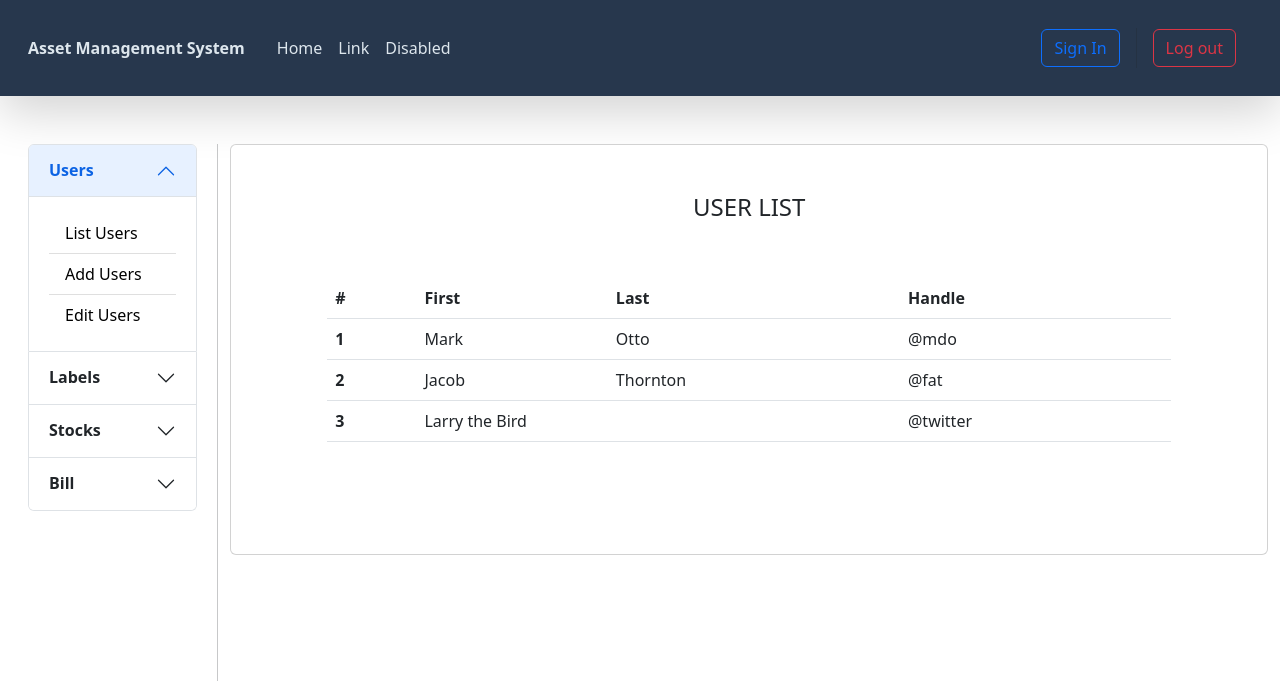
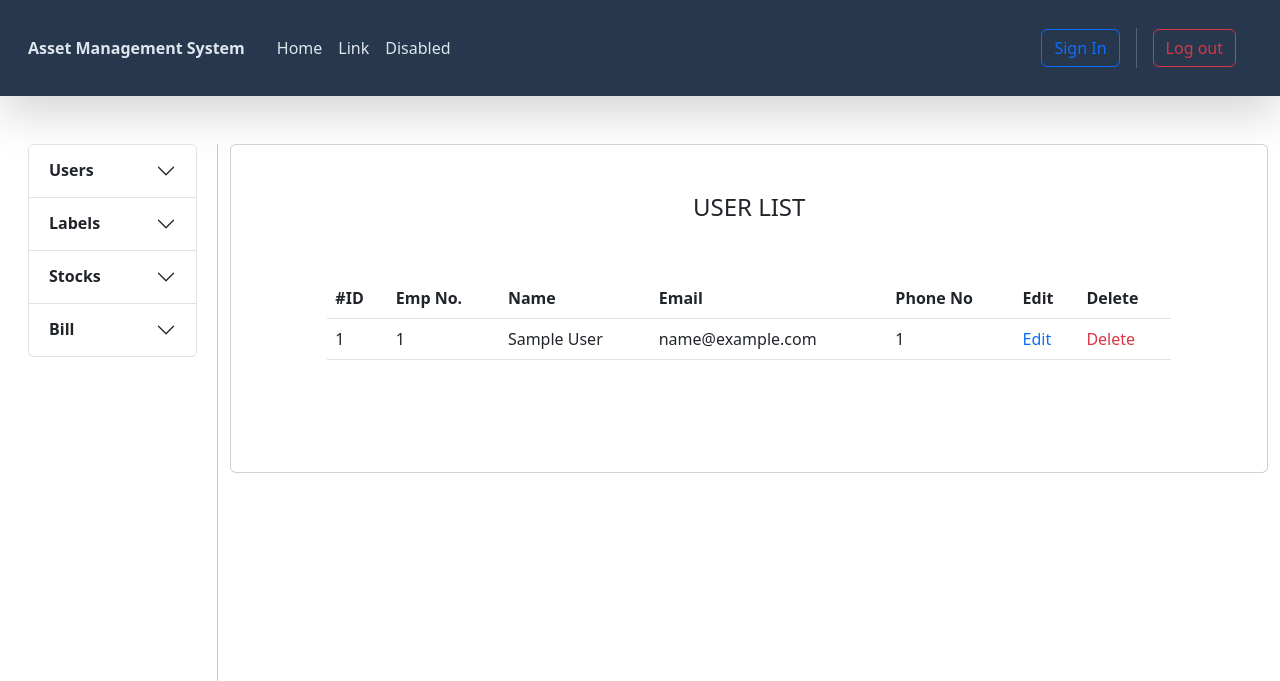
Before and after one commit to MaaHiN15/Asset-Management-Django, a Django app: page /users/list in a window 1280 px wide. Shown: the top 681 px of the page. Run offline with Django 4.2, Linux system fonts and the light colour scheme; tables that the repository leaves empty hold one stand-in row (values such as "Sample post"); some libraries are stand-ins or nearby versions.

Commit message:
finished user things

```diff
--- a/app/urls.py
+++ b/app/urls.py
@@ -3,9 +3,10 @@ from . import views
 
 urlpatterns = [
     path('', views.index, name='index'),
-    path('users/list', views.userList),
+    path('users/list', views.userList, name='userList'),
     path('users/add',  views.userAdd),
     path('users/edit', views.userEdit),
+    path('users/delete', views.userDelete),
     path('labels/list',views.labelList, name='labelList'),
     path('labels/add', views.labelAdd),
     path('labels/delete',views.labelDelete),
--- a/app/views.py
+++ b/app/views.py
@@ -2,6 +2,7 @@ from django.shortcuts import render, redirect
 from django.http import JsonResponse
 from django.urls import reverse
 from .models import *
+import json
 
 # Create your views here.
 
@@ -9,18 +10,29 @@ def index(req):
     return render(req, 'index.html', {})
 
 def userList(req):
-    return render(req, 'userlist.html', {})
+    return render(req, 'userlist.html', {'users' : User.objects.all()})
 
 def userAdd(req):
     try:
         if req.method == "POST":
+            data = json.loads(req.body.decode("utf-8"))
+            if data['id'] != None:
+                User.objects.filter(id=data['id']).update(emp_no=data['emp_no'], name=data['name'], email=data['email'], phone_no=data['phone'])
+                return JsonResponse({'status': 303})
+            user = User.objects.create(emp_no=data['emp_no'], name=data['name'], email=data['email'], phone_no=data['phone'], password=data['password'])
+            user.save()
             return JsonResponse({'status': 200, 'text' : 'User Created Successfully!!!'})
     except Exception as e:
         return JsonResponse({'status': 400, 'text' : e})
     return render(req, 'useradd.html', {})
 
 def userEdit(req):
-    pass
+    id = req.GET.get('id')
+    return render(req, 'useradd.html', {'edituser' : True, 'user' : User.objects.filter(id=id).values()[0]})
+
+def userDelete(req):
+    User.objects.filter(id=req.GET.get('id')).delete()
+    return redirect(reverse('userList'))
 
 def labelList(req):
     return render(req, 'label.html', {'label' : req.GET.get('label'), 'labels' : Label.objects.all()})
--- a/templates/base.html
+++ b/templates/base.html
@@ -86,7 +86,7 @@
                         </div>
                     </div>
                     <button class="btn btn-outline-primary mx-3" type="submit">Sign In</button>
-                    <div class="vr"></div>
+                    <div class="vr bg-light"></div>
                     <button class="btn btn-outline-danger mx-3" type="submit">Log out</button>
                 </div>
             </div>
@@ -99,19 +99,18 @@
                 <div class="accordion" id="accordionPanelsStayOpenExample">
                     <div class="accordion-item">
                         <h2 class="accordion-header" id="panelsStayOpen-headingOne">
-                            <button class="accordion-button" type="button" data-bs-toggle="collapse"
-                                data-bs-target="#panelsStayOpen-collapseOne" aria-expanded="true"
+                                <button class="accordion-button collapsed" type="button" data-bs-toggle="collapse"
+                                data-bs-target="#panelsStayOpen-collapseOne" aria-expanded="false"
                                 aria-controls="panelsStayOpen-collapseOne">
                                 <strong>Users</strong>
                             </button>
                         </h2>
-                        <div id="panelsStayOpen-collapseOne" class="accordion-collapse collapse show"
+                        <div id="panelsStayOpen-collapseOne" class="accordion-collapse collapse"
                             aria-labelledby="panelsStayOpen-headingOne">
                             <div class="accordion-body">
                                 <ul class="list-group list-group-flush">
                                     <li class="list-group-item"><a href="/users/list">List Users</a></li>
                                     <li class="list-group-item"><a href="/users/add">Add Users</a></li>
-                                    <li class="list-group-item"><a href="/users/edit">Edit Users</a></li>
                                 </ul>
                             </div>
                         </div>
@@ -128,9 +127,7 @@
                             aria-labelledby="panelsStayOpen-headingTwo">
                             <div class="accordion-body">
                                 <ul class="list-group list-group-flush">
-                                    <li class="list-group-item"><a href="/labels/list">List Labels</a></li>
-                                    <li class="list-group-item"><a href="/labels/add">Add Labels</a></li>
-                                    <li class="list-group-item"><a href="/labels/edit">Edit Labels</a></li>
+                                    <li class="list-group-item"><a href="/labels/list">Add/Edit Labels</a></li>
                                 </ul>
                             </div>
                         </div>
@@ -182,7 +179,7 @@
                 <div class="vr"></div>
                 <div class="container">
                     <div class="card p-5 d-flex align-items-center justify-content-center ">
-                        <h5 class="card-title h4 text-uppercase">User list</h5>
+                        <h5 class="card-title h4 text-uppercase">{% block pagehead %} {% endblock %}</h5>
                         <div class="container p-5">
                             {% block content %} {% endblock %}
                         </div>
--- a/templates/label.html
+++ b/templates/label.html
@@ -1,5 +1,6 @@
 {% extends 'base.html' %}
 {% block title %}AMS | Labels{% endblock %}
+{% block pagehead %}labels{% endblock %}
 
 {% block content %}
 
@@ -35,7 +36,7 @@
     <thead>
         <tr>
             <th scope="col">S.No.</th>
-            <th scope="col">name</th>
+            <th scope="col">Name</th>
             <th scope="col">Delete</th>
         </tr>
     </thead>
--- a/templates/userlist.html
+++ b/templates/userlist.html
@@ -1,35 +1,33 @@
 {% extends 'base.html' %}
 {% block title %}AMS | User List{% endblock %}
+{% block pagehead %}user list{% endblock %}
 
 {% block content %}
 
 <table class="table table-hover">
     <thead>
         <tr>
-            <th scope="col">#</th>
-            <th scope="col">First</th>
-            <th scope="col">Last</th>
-            <th scope="col">Handle</th>
+            <th scope="col">#ID</th>
+            <th scope="col">Emp No.</th>
+            <th scope="col">Name</th>
+            <th scope="col">Email</th>
+            <th scope="col">Phone No</th>
+            <th scope="col">Edit</th>
+            <th scope="col">Delete</th>
         </tr>
     </thead>
     <tbody>
+        {% for user in users %}
         <tr>
-            <th scope="row">1</th>
-            <td>Mark</td>
-            <td>Otto</td>
-            <td>@mdo</td>
+            <td scope="row">{{forloop.counter}}</td>
+            <td>{{user.emp_no}}</td>
+            <td>{{user.name}}</td>
+            <td>{{user.email}}</td>
+            <td>{{user.phone_no}}</td>
+            <td><a class="text-decoration-none" href="/users/edit?id={{user.id}}">Edit</a></td>
+            <td><a class="text-decoration-none text-danger" href="/users/delete?id={{user.id}}">Delete</a></td>
         </tr>
-        <tr>
-            <th scope="row">2</th>
-            <td>Jacob</td>
-            <td>Thornton</td>
-            <td>@fat</td>
-        </tr>
-        <tr>
-            <th scope="row">3</th>
-            <td colspan="2">Larry the Bird</td>
-            <td>@twitter</td>
-        </tr>
+        {% endfor %}
     </tbody>
 </table>
 
```
Also changed, not shown: static/js/custom/useradd.js (+4 -3 lines), templates/useradd.html (+22 -4 lines).
